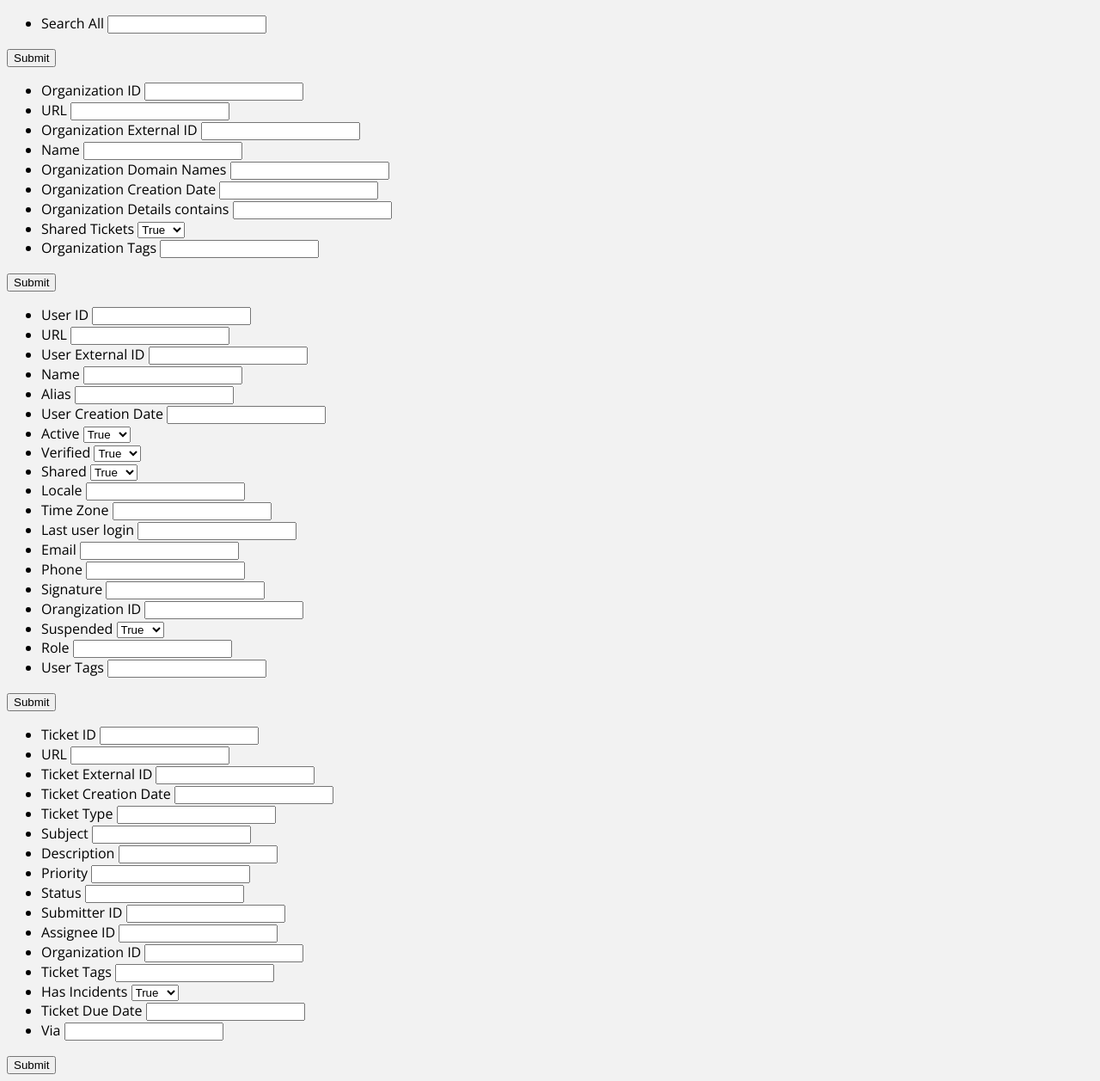
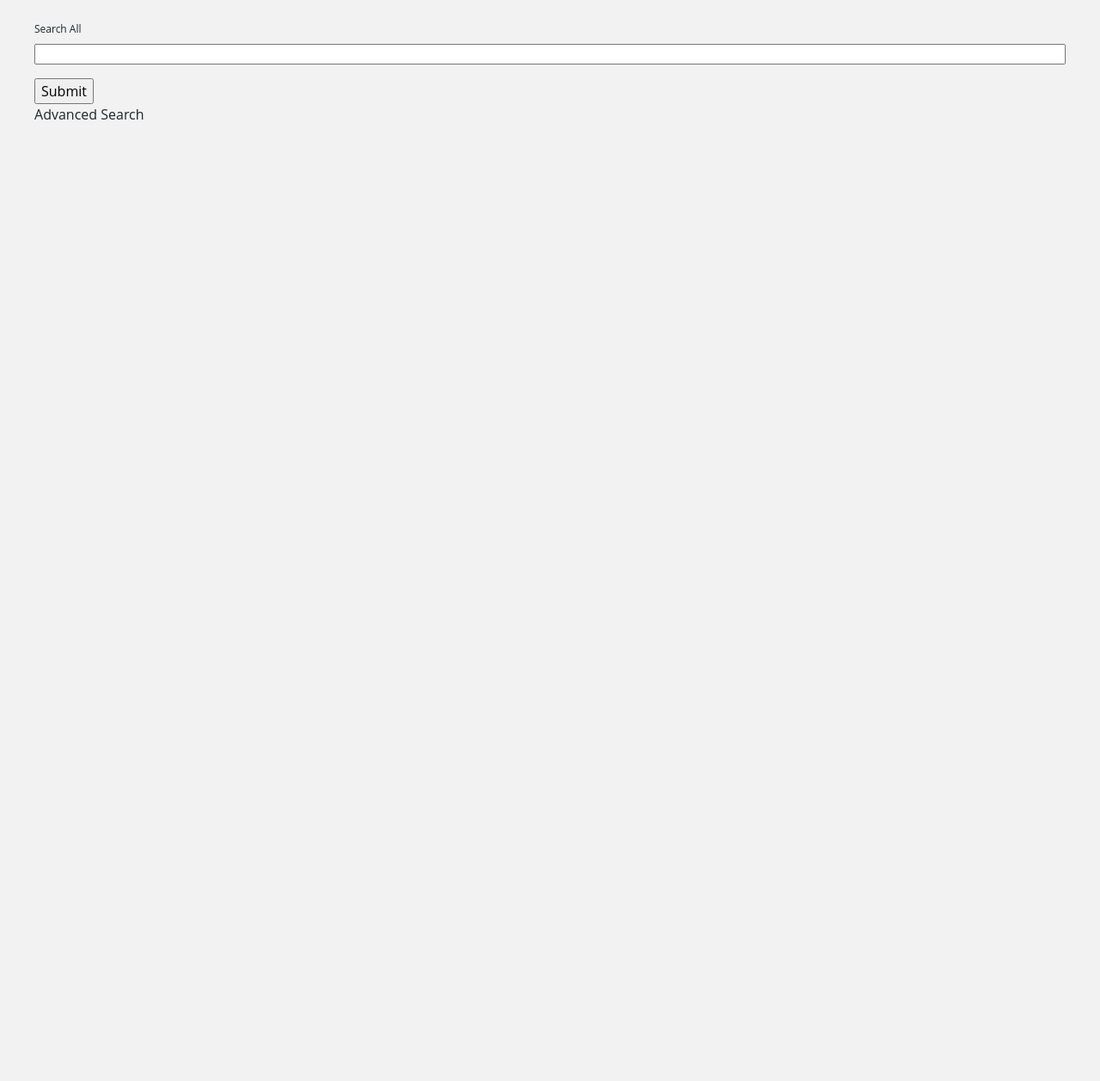
Before and after one commit to tesmonrd/RT_zen_search, a Flask app: page / in a window 1280 px wide. Shown: the whole page at 86% size. After the commit the page ends 139 px from the top, so only its background shows below. Run offline with Flask 2, Linux system fonts and the light colour scheme; parts of the project's set-up code (start-up, migrations or seed data) failed here and were passed over; some libraries are stand-ins or nearby versions.

Commit message:
front end basic reqs met

```diff
--- a/app.py
+++ b/app.py
@@ -10,6 +10,7 @@ app.config.from_object(os.environ['APP_SETTINGS'])
 app.config['SQLALCHEMY_TRACK_MODIFICATIONS'] = False
 db = SQLAlchemy(app)
 
+# Importing lower due to dependencies
 from rt_zen_search.db_setup import init_db, db_session
 from rt_zen_search.views import process_query
 init_db()
@@ -17,43 +18,35 @@ init_db()
 
 @app.route('/', methods=['GET'])
 def index():
-	forms = [GeneralSearchBar(),OrganizationForm(),UserForm(),TicketForm()]
-	return render_template('forms.html',
+	gen_search = GeneralSearchBar()
+	forms = [OrganizationForm(),UserForm(),TicketForm()]
+	return render_template('forms_table.html',
+		gen_search=gen_search,
 		forms=forms,
 		search_results=None,
 		msg=None
-		)
+	)
 
 
 @app.route('/search', methods=['GET'])
 def search_results():
-	forms = [GeneralSearchBar(),OrganizationForm(),UserForm(),TicketForm()]
+	gen_search = GeneralSearchBar()
+	forms = [OrganizationForm(),UserForm(),TicketForm()]
 	if request.method == 'GET':
+		msg = None
 		data = request.args.to_dict()
 		search_results = process_query(data)
-		msg = None
 		if not search_results:
 			msg = 'No results found! (Queryied Data - data:{})'.format([v for v in data.values() if v])
 		if isinstance(search_results, str):
 			msg = search_results
 
-		return render_template('forms.html',
+		return render_template('forms_table.html',
+			gen_search=gen_search,
 			search_results=search_results,
 			forms=forms,
 			msg=msg
-			)
-
-
-	# search_string = search.data['search']
-	# if search.data['search'] == '':
-	#     qry = db_session.query(Album)
-	#     results = qry.all()
-	# if not results:
-	#     flash('No results found!')
-	#     return redirect('/')
-	# else:
-	#     # display results
-	#     return render_template('results.html', results=results)
+		)
 
 
 if __name__ == '__main__':
--- a/rt_zen_search/forms.py
+++ b/rt_zen_search/forms.py
@@ -6,7 +6,7 @@ from wtforms.fields.html5 import EmailField
 
 
 class GeneralSearchBar(FlaskForm):
-    """Contact form."""
+    """Search Bar form init."""
     query_all = StringField('Search All')
 
 class OrganizationForm(FlaskForm):
@@ -50,8 +50,6 @@ class UserForm(FlaskForm):
     locale = StringField('Locale')
     timezone = StringField('Time Zone')
     last_login_at = DateTimeField('Last user login', format='%Y-%m-%dT%H:%M:%S')
-    # email = StringField('Email', [
-    #     Email(message=('Not a valid email address.'))])
     email = EmailField('Email')
     phone = StringField('Phone')
     signature = StringField('Signature')
--- a/rt_zen_search/static/css/main.css
+++ b/rt_zen_search/static/css/main.css
@@ -1,48 +1,51 @@
-@import url(https://fonts.googleapis.com/css?family=Open+Sans);
-
-body{
+body {
   background: #f2f2f2;
   font-family: 'Open Sans', sans-serif;
+  height: 100%;
+  margin: 0px;
+  display: flex;
+  box-sizing: border-box;
 }
 
-.search {
-  width: 100%;
-  position: relative;
-  display: flex;
+ul {
+  list-style-type: none;
+  font-size: 12px;
+  padding-left:0;
 }
 
-.searchTerm {
+input#query_all {
   width: 100%;
-  border: 3px solid #00B4CC;
-  border-right: none;
-  padding: 5px;
-  height: 20px;
-  border-radius: 5px 0 0 5px;
-  outline: none;
-  color: #9DBFAF;
 }
 
-.searchTerm:focus{
-  color: #00B4CC;
+#resultsTable {
+  font-size: 12px;
+  overflow-y: auto;
+  table-layout: fixed;
+  width:100%;
 }
 
-.searchButton {
-  width: 40px;
-  height: 36px;
-  border: 1px solid #00B4CC;
-  background: #00B4CC;
-  text-align: center;
-  color: #fff;
-  border-radius: 0 5px 5px 0;
-  cursor: pointer;
-  font-size: 20px;
+#mainSearch {
+  padding: 2%;
+  margin-bottom: : 2%;
+  width: 100%;
 }
 
-/*Resize the wrap to see the search bar change!*/
-.wrap{
-  width: 30%;
-  position: absolute;
-  top: 50%;
-  left: 50%;
-  transform: translate(-50%, -50%);
+.sidebar {
+  position: fixed;
+  top: 145px;
+  bottom: 0;
+  left: 0;
+  z-index: 1000;
+  display: block;
+  padding: 20px;
+  /*overflow-x: hidden;*/
+  overflow-y: auto; /* Scrollable contents if viewport is shorter than content. */
+  background-color: #f5f5f5;
+  border-right: 1px solid #eee;
 }
+
+@media (min-width: 768px) {
+.main {
+  padding-left: 2%;
+}
+}
--- /dev/null
+++ b/rt_zen_search/static/js/main.js
@@ -0,0 +1,12 @@
+$(document).ready(function(){
+
+  $(".sidebar").hide();
+
+  $("#toggleAdv").click(function(){
+      if($(".sidebar").is(":visible")){
+        $(".sidebar").hide();
+    } else {
+        $(".sidebar").show();
+    }
+  });
+});
--- a/rt_zen_search/table_formatter.py
+++ b/rt_zen_search/table_formatter.py
@@ -3,6 +3,7 @@ from flask_table import Table, Col
 
 class OrgTable(Table):
     """Define Org query data for data loading/querying in SQLAlchemy."""
+    classes = ['table', 'table-bordered', 'table-striped']
     _id = Col('_id')
     url = Col('url')
     external_id = Col('external_id')
@@ -16,6 +17,7 @@ class OrgTable(Table):
 
 class UserTable(Table):
     """Define User query data for data loading/querying in SQLAlchemy."""
+    classes = ['table', 'table-bordered', 'table-striped']
     _id = Col('_id')
     url = Col('url')
     external_id = Col('external_id')
@@ -39,6 +41,7 @@ class UserTable(Table):
 
 class TicketTable(Table):
     """Define Ticket query data for data loading/querying in SQLAlchemy."""
+    classes = ['table', 'table-bordered', 'table-striped']
     _id = Col('_id')
     url = Col('url')
     external_id = Col('external_id')
--- a/rt_zen_search/templates/base.html
+++ b/rt_zen_search/templates/base.html
@@ -5,12 +5,17 @@
     <meta charset="UTF-8">
     <meta name="viewport" content="width=device-width, initial-scale=1, shrink-to-fit=no">
     <title>RT's Zen Search</title>
+    <link rel="stylesheet" href="https://stackpath.bootstrapcdn.com/bootstrap/4.3.1/css/bootstrap.min.css" integrity="sha384-ggOyR0iXCbMQv3Xipma34MD+dH/1fQ784/j6cY/iJTQUOhcWr7x9JvoRxT2MZw1T" crossorigin="anonymous">
     <link href="{{ url_for('static', filename='css/main.css') }}" rel="stylesheet" media="all">
+    <script
+	  src="https://code.jquery.com/jquery-3.5.0.slim.min.js"
+	  integrity="sha256-MlusDLJIP1GRgLrOflUQtshyP0TwT/RHXsI1wWGnQhs="
+	  crossorigin="anonymous"></script>
+    <script src="https://maxcdn.bootstrapcdn.com/bootstrap/3.4.1/js/bootstrap.min.js"></script>
+    <script type="text/javascript" src="{{ url_for('static',filename='js/main.js') }}"></script>
 </head>
 <body>
 	{% block search_content %}
 	{% endblock %}
-	{% block search_results %}
-	{% endblock %}
 </body>
 </doctype>
--- a/rt_zen_search/templates/forms.html
+++ /dev/null
@@ -1,33 +0,0 @@
-{% extends 'base.html' %}
-
-{% block search_content %}
-<div class="controlBox">
-	{% from "_formhelpers.html" import render_field %}
-	{% for search_form in forms %}
-		<div class="advancedSearch">
-			<form method="GET" action="/search">
-				<ul>
-			 	{% for field in search_form %}
-			 		{% if field.id != 'csrf_token' %}
-			 			{{ render_field(field)}}
-			 		{% endif %}
-			 	{% endfor %}
-				</ul>
-			 	<input type=submit>
-			 </dl>
-			</form>
-		</div>
-	{% endfor %}
-{% endblock %}
-
-{% block search_results %}
-	{% if search_results %}
-		{% for res in search_results %}
-			<p>{{res}}</p>
-
-		{% endfor %}
-	{% endif %}
-	{% if msg %}
-		<p>{{ msg }}</p>
-	{% endif %}
-{% endblock %}
--- /dev/null
+++ b/rt_zen_search/templates/forms_table.html
@@ -0,0 +1,78 @@
+{% extends 'base.html' %}
+
+{% from "_formhelpers.html" import render_field %}
+{% block search_content %}
+<div class="container-fluid">
+	<div id="mainSearch">
+		<form method="GET" action="/search">
+			<ul>
+			{{ render_field(gen_search.query_all) }}
+			</ul>
+			<input type=submit><br/>
+			<a id="toggleAdv">Advanced Search</a>
+		</form>
+	</div>
+	<div class="row">
+		<div class="col-sm-3 col-md-3 sidebar">
+	{% for search_form in forms %}
+		{% if search_form.org_id %}
+		<!-- <button class="filter_option">Organizations</button> -->
+			<div class = "filter_option">
+			<form method="GET" action="/search">
+				<ul>
+			 	{% for field in search_form %}
+			 		{% if field.id != 'csrf_token' %}
+			 			{{ render_field(field)}}
+			 		{% endif %}
+			 	{% endfor %}
+				</ul>
+			 	<input type=submit>
+			</form>
+		</div>
+		{% elif search_form.user_id %}
+		<!-- <button class="filter_option">Users</button> -->
+		<div class = "filter_option">
+			<form method="GET" action="/search">
+				<ul>
+			 	{% for field in search_form %}
+			 		{% if field.id != 'csrf_token' %}
+			 			{{ render_field(field)}}
+			 		{% endif %}
+			 	{% endfor %}
+				</ul>
+			 	<input type=submit>
+			</form>
+		</div>
+		{% elif search_form.ticket_id%}
+		<!-- <button class="filter_option">Tickets</button> -->
+		<div class = "filter_option">
+			<form method="GET" action="/search">
+				<ul>
+			 	{% for field in search_form %}
+			 		{% if field.id != 'csrf_token' %}
+			 			{{ render_field(field)}}
+			 		{% endif %}
+			 	{% endfor %}
+				</ul>
+			 	<input type=submit>
+			</form>
+		</div>
+		{% endif %}
+	{% endfor %}
+	</div>
+	<div class="col-sm-9 col-sm-offset-3 col-md-10 col-md-offset-2 main" id="resultsTable">
+		<div class="row">
+	{% if search_results %}
+		{% for res in search_results %}
+			{{res}}
+
+		{% endfor %}
+	{% endif %}
+	{% if msg %}
+		<p>{{ msg }}</p>
+	{% endif %}
+	</div>
+	</div>
+</div>
+</div>
+{% endblock %}
```
